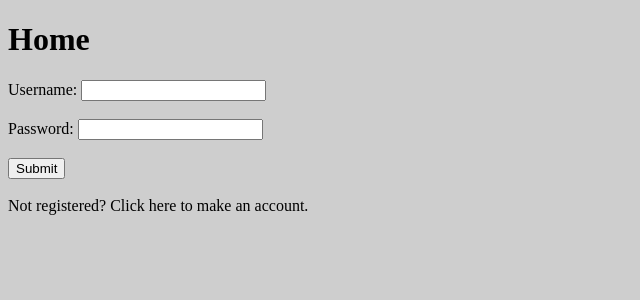
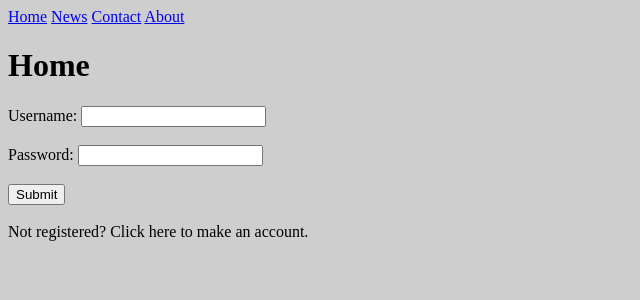
Before and after one commit to jwolf-uwm/lab12v2, a Django app: page / in a window 1280 px wide. Shown: the top 300 px of the page, without its empty margins (0-640 px from the left). Run offline with Django 3.2, Linux system fonts and the light colour scheme.

Commit message:
base changes

```diff
--- a/templates/base.html
+++ b/templates/base.html
@@ -10,6 +10,12 @@
     <link rel="stylesheet" href="{% static "css/style.css" %}">
 </head>
 <body>
+<div class="topnav">
+  <a class="active" href="#home">Home</a>
+  <a href="#news">News</a>
+  <a href="#contact">Contact</a>
+  <a href="#about">About</a>
+</div>
     {% block content %}{% endblock content %}
 </body>
 </html>
```
